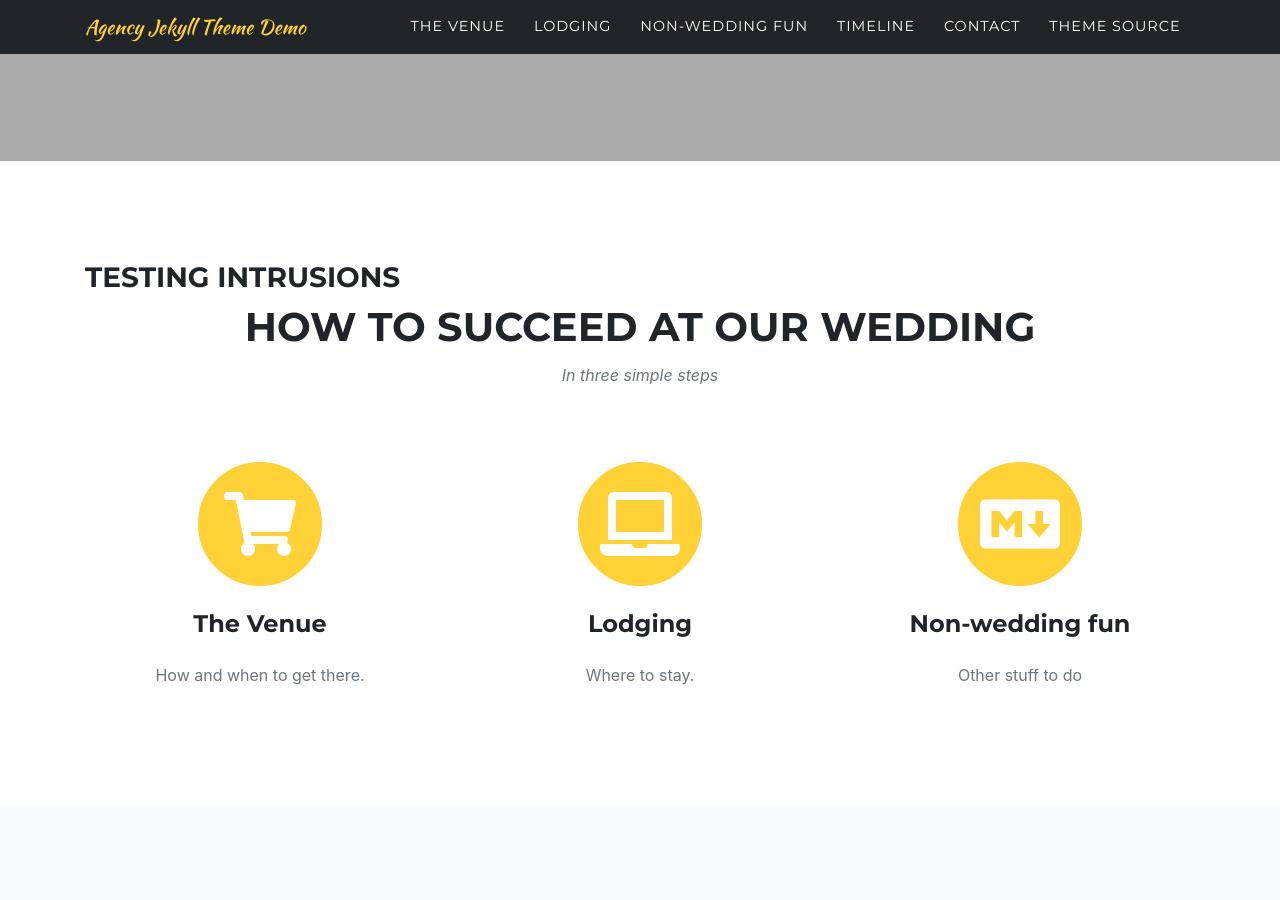
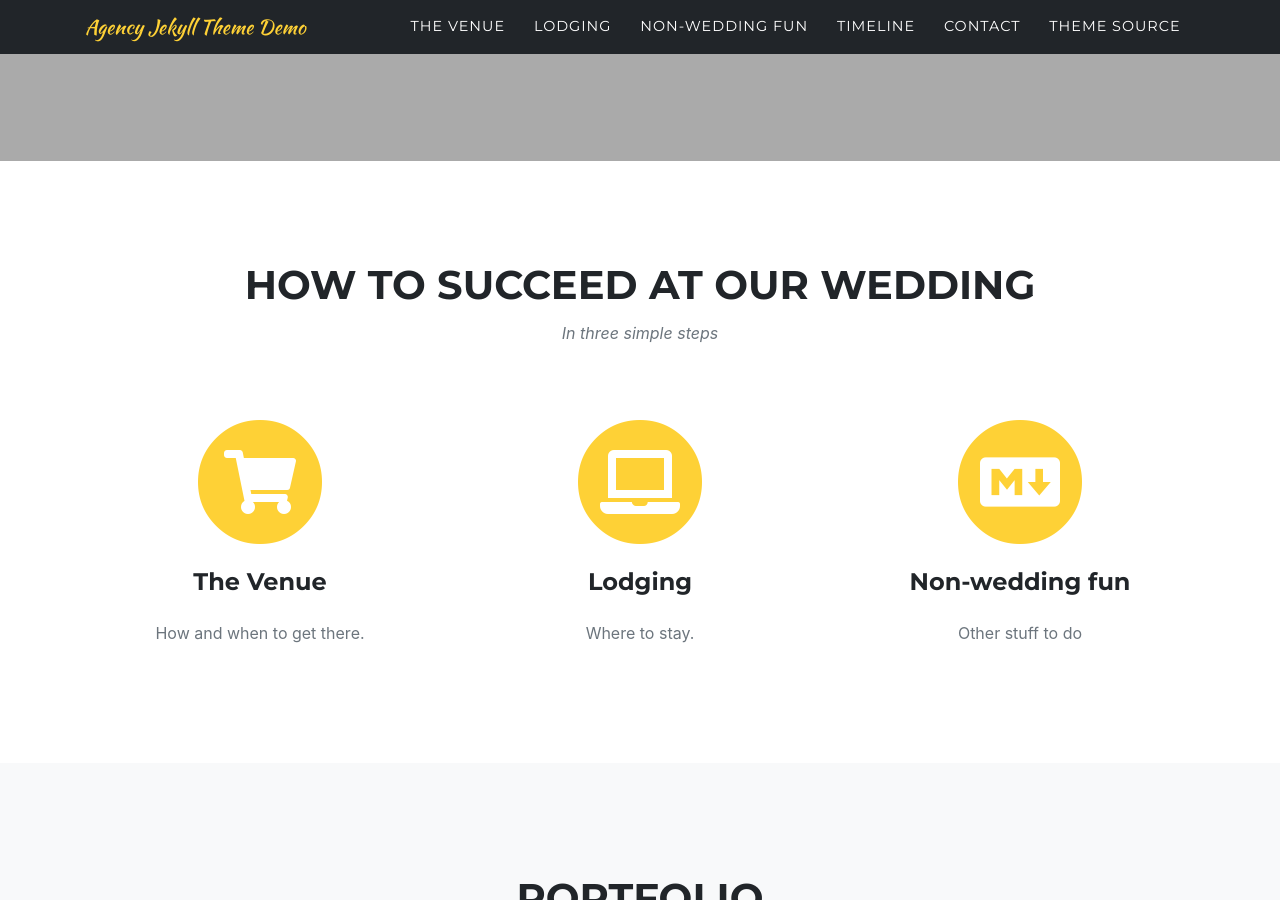
Before and after one commit to darrenfishell/big-party, a Jekyll site: the page built from index.md, in a window 1280 px wide and 900 px high, scrolled down 684 px. Built offline with Jekyll 4.4.1, drawn with Linux system fonts in a browser that asks for light colours; some web fonts are replaced.

Commit message:
Remove test

```diff
--- a/_includes/services.html
+++ b/_includes/services.html
@@ -1,8 +1,7 @@
 <!-- Services -->
   <section class="page-section" id="{{ site.data.sitetext[site.locale].services.section | default: "services" }}">
     <div class="container">
-	     <h3>TESTING INTRUSIONS</h3>
-      <div class="row">
+	    <div class="row">
         <div class="col-lg-12 text-center">
           <h2 class="section-heading text-uppercase">{{ site.data.sitetext[site.locale].services.title | default: "Services" }}</h2>
           {% if site.data.sitetext[site.locale].services.text %}
```
